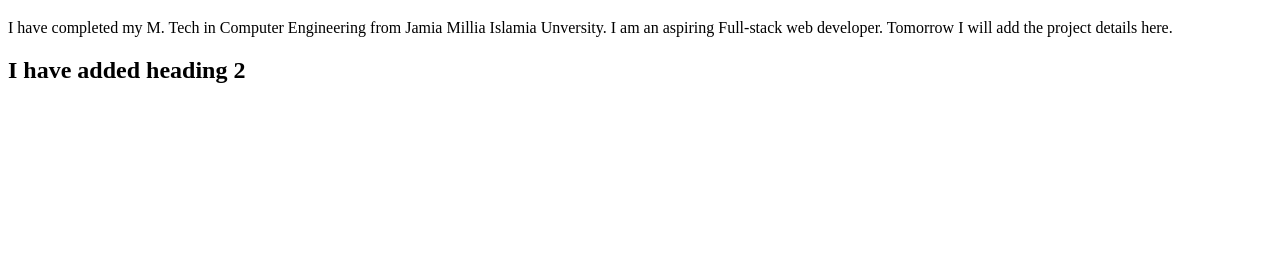
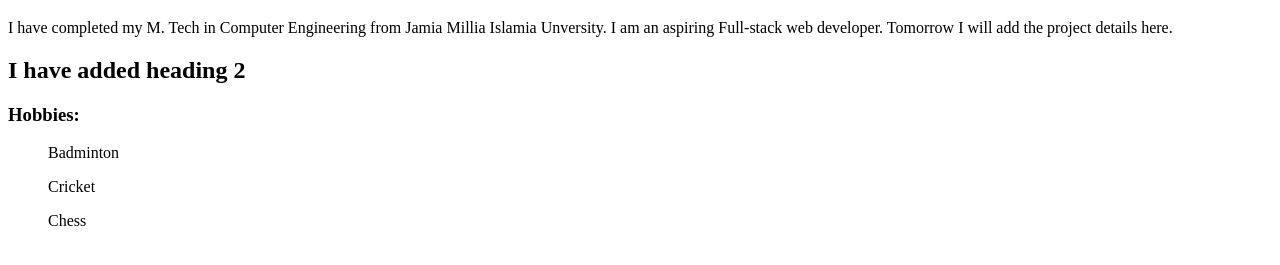
Before and after one commit to Qamar0745/MyPortfolio, a plain HTML site: page index.html in a window 1280 px wide. Shown: the part 61-326 px from the top of the page. Drawn offline with Linux system fonts and the light colour scheme.

Commit message:
Added hobbies

```diff
--- a/index.html
+++ b/index.html
@@ -16,5 +16,12 @@
     </p>
 
     <h2>I have added heading 2</h2>
+
+    <h3>Hobbies:</h3>
+    <ul>
+        <p>Badminton</p>
+        <p>Cricket</p>
+        <p>Chess</p>
+    </ul>
 </body>
 </html>
```
